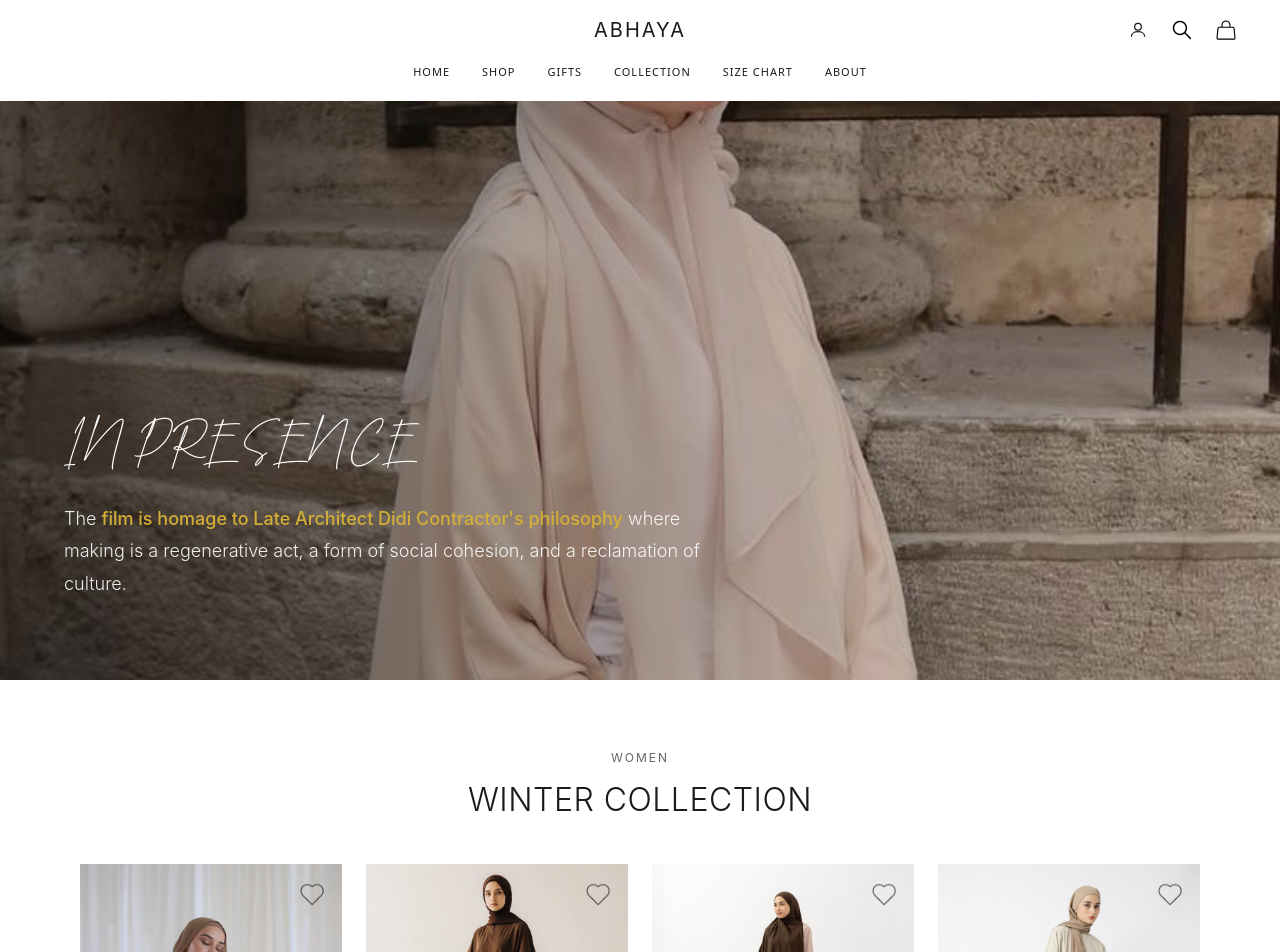
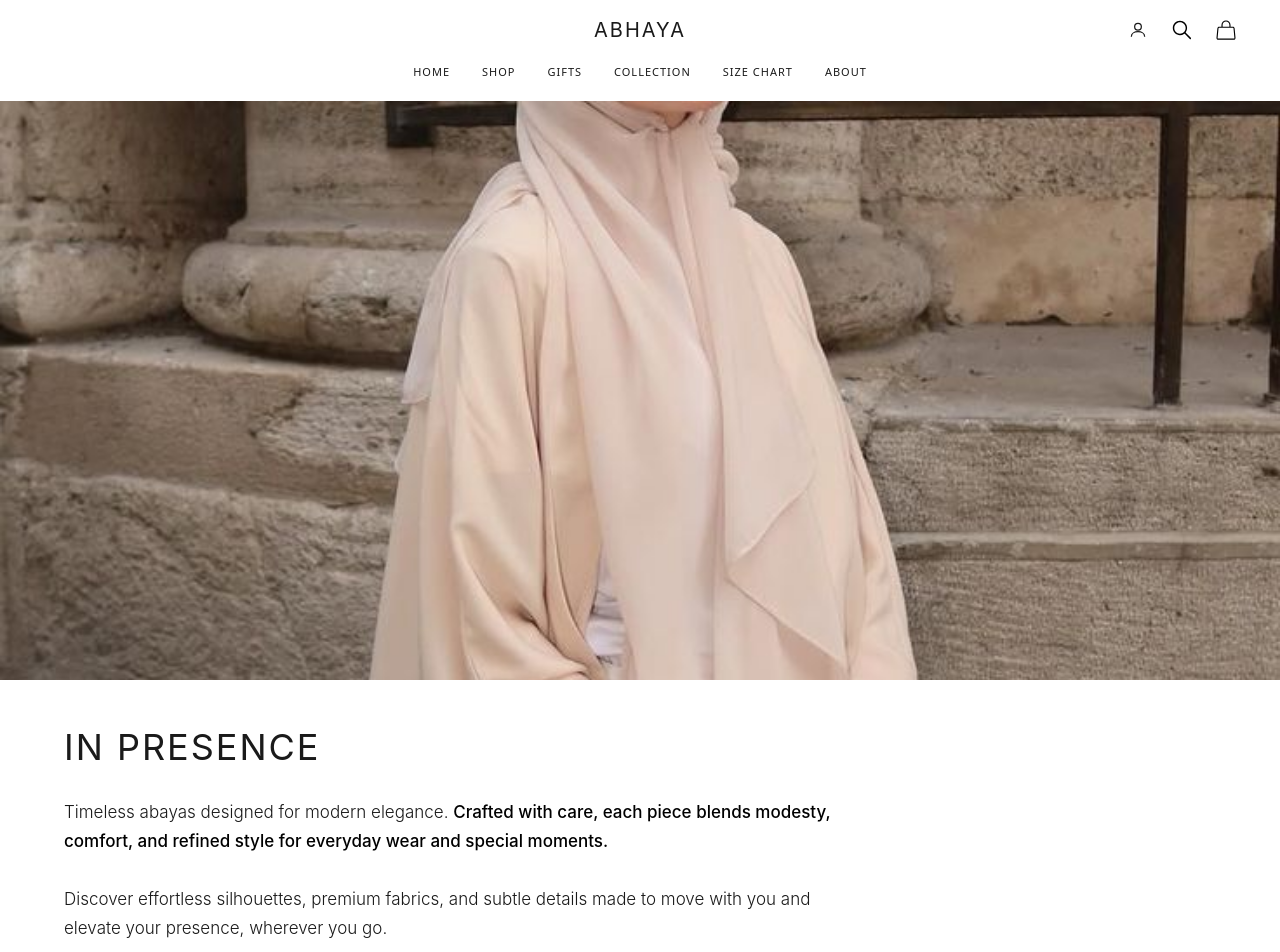
Before and after one commit to SumoodAmeen/e-commerce, a React (Vite) app: page / in a window 1280 px wide. Shown: the top 952 px of the page. Built offline with nearby package versions, Linux system fonts and the light colour scheme.

Commit message:
hero desktop view fixed

```diff
--- a/src/components/Hero.jsx
+++ b/src/components/Hero.jsx
@@ -34,36 +34,32 @@ const Hero = () => {
             </div>
 
             {/* Desktop View */}
-            <div className="hidden md:block relative">
-                {/* Hero Image - Full width with overlay */}
-                <div className="relative w-full h-[85vh]">
+            <div className="hidden md:block">
+                {/* Hero Image - Full width */}
+                <div className="w-full">
                     <img
                         src={heroImage}
                         alt="Hero"
-                        className="w-full h-full object-cover"
+                        className="w-full h-[85vh] object-cover"
                     />
-                    {/* Gradient Overlay */}
-                    <div className="absolute inset-0 bg-gradient-to-r from-black/50 to-transparent"></div>
+                </div>
 
-                    {/* Content Overlay */}
-                    <div className="absolute bottom-0 left-0 w-full p-16 pb-20">
-                        <div className="max-w-2xl">
-                            <h1
-                                className="text-[48px] font-normal text-white tracking-[2px] mb-6"
-                                style={{ fontFamily: "'Darlington', serif" }}
-                            >
-                                IN PRESENCE
-                            </h1>
-                            <p className="text-[18px] leading-[1.8] text-white/90 font-light">
-                                The{' '}
-                                <span className="text-[#d4af37] font-medium">
-                                    film is homage to Late Architect Didi Contractor's philosophy
-                                </span>{' '}
-                                where making is a regenerative act, a form of social cohesion, and a
-                                reclamation of culture.
-                            </p>
-                        </div>
-                    </div>
+                {/* Content Section - Below Image */}
+                <div className="px-16 py-10">
+                    <h1
+                        className="text-[36px] font-normal text-[#1a1a1a] tracking-[2px] mb-6"
+                    >
+                        IN PRESENCE
+                    </h1>
+                    <p className="text-[17px] leading-[1.7] text-[#1a1a1a] font-light max-w-3xl">
+                        Timeless abayas designed for modern elegance.{' '}
+                        <span className="text-[#000000] font-medium">
+                            Crafted with care, each piece blends modesty, comfort, and refined style for everyday wear and special moments.
+                        </span>
+                        <br />
+                        <br />
+                        Discover effortless silhouettes, premium fabrics, and subtle details made to move with you and elevate your presence, wherever you go.
+                    </p>
                 </div>
             </div>
         </section>
```
